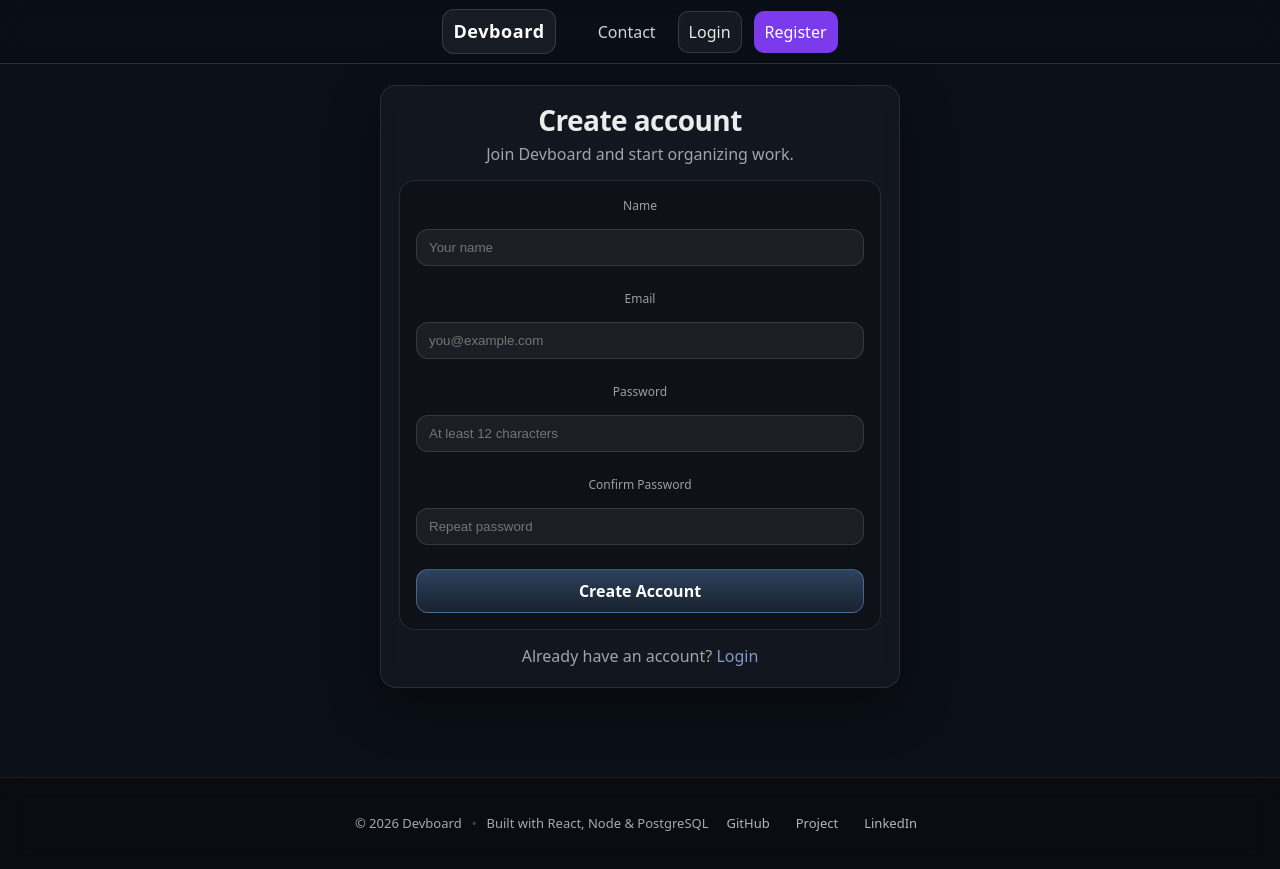
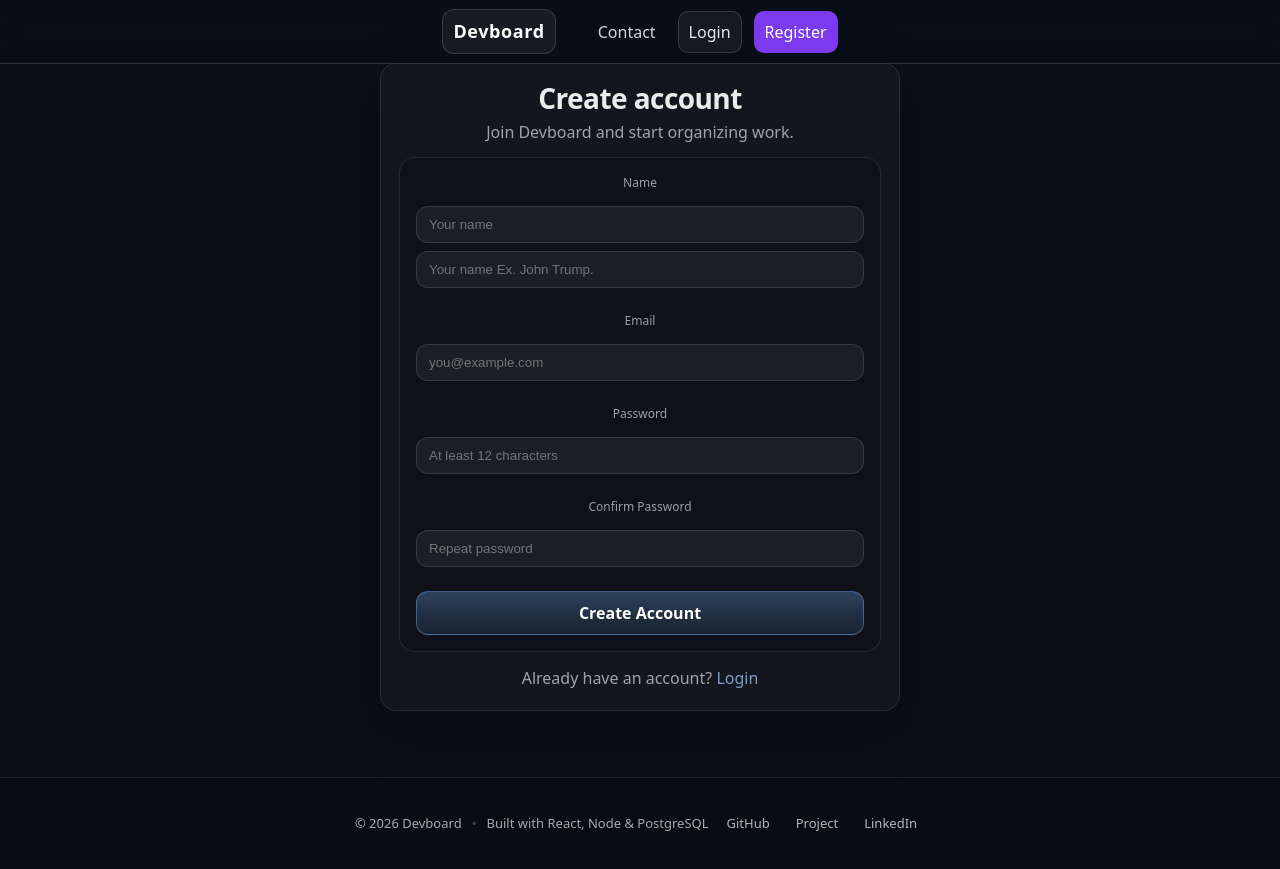
Before and after one commit to med-ilyass/devboard-tracker, a React (Vite) app in the folder frontend/devboard/: page /register in a window 1280 px wide. Built offline with nearby package versions, Linux system fonts and the light colour scheme; no server answers.

Commit message:
Fixing register page: name input example

```diff
--- a/frontend/devboard/src/pages/Register.jsx
+++ b/frontend/devboard/src/pages/Register.jsx
@@ -70,6 +70,9 @@ export default function Register({ onLogin }) {
           <div className="field">
             <label>Name</label>
             <input name="name" placeholder="Your name" required />
+
+            <input name="name" placeholder="Your name Ex. John Trump." required />
+
           </div>
 
           <div className="field">
```
